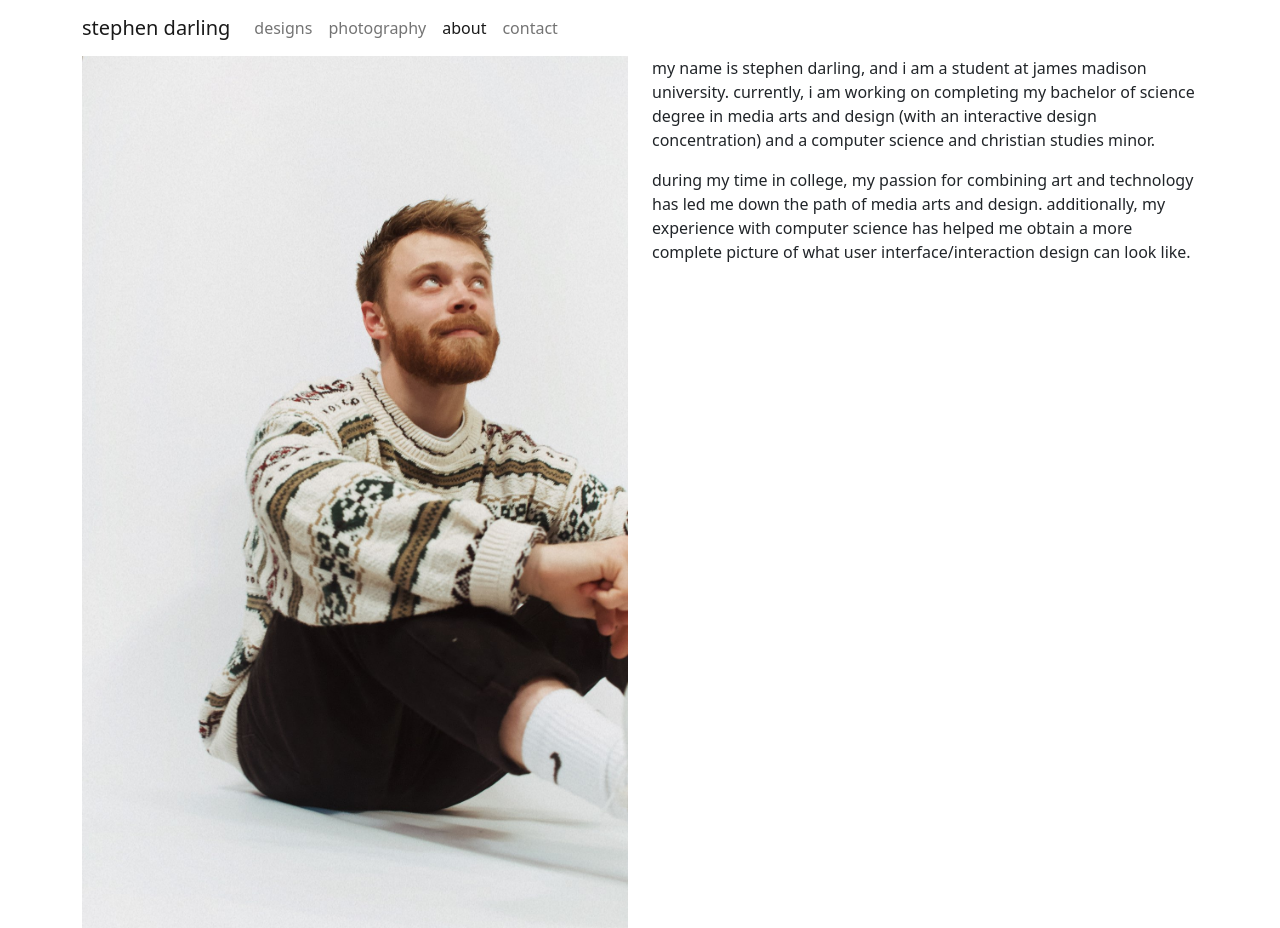
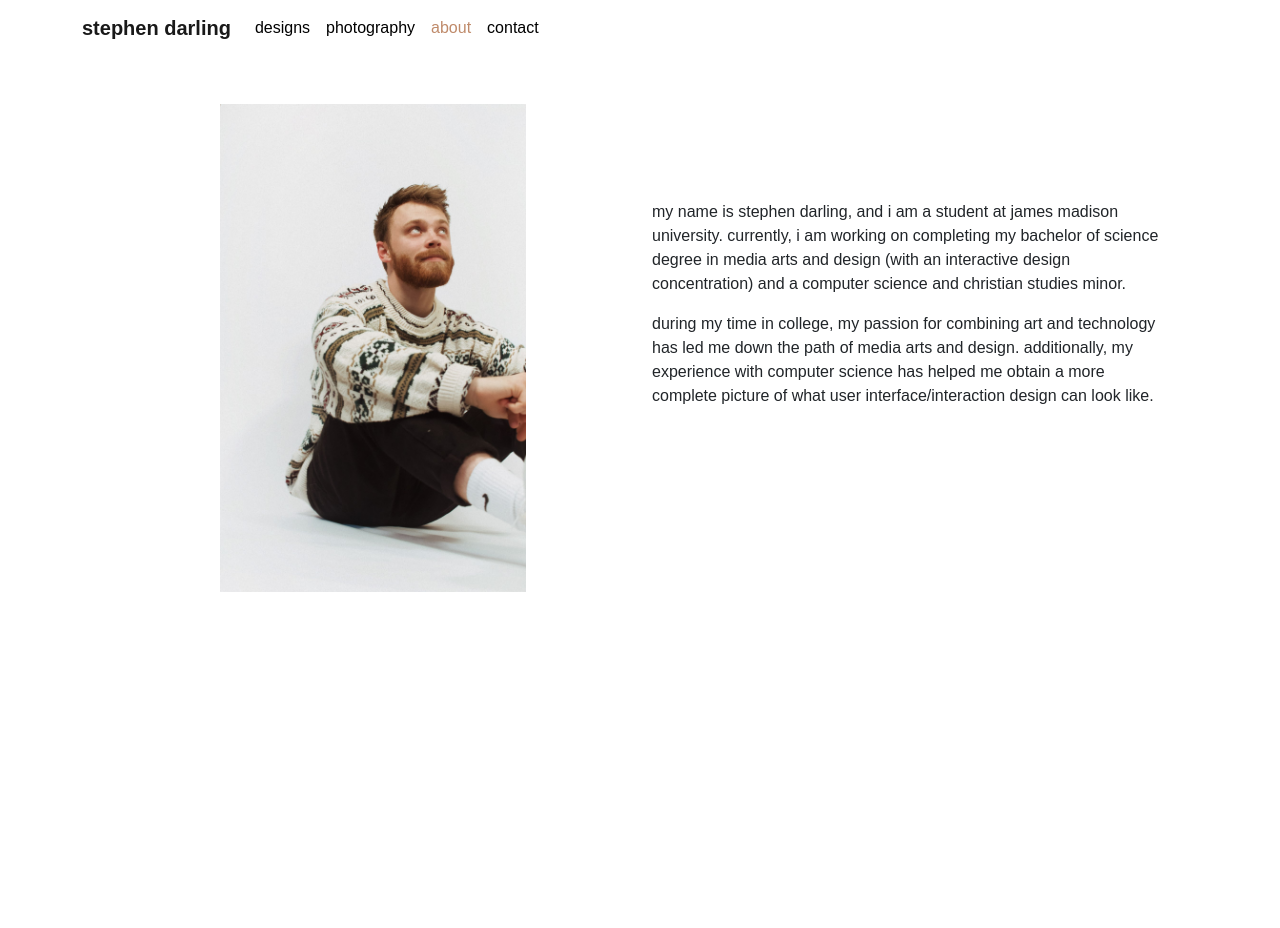
Before and after one commit to darlinsm/Bootstrap-Design-Project, a plain HTML site: page about/about.html in a window 1280 px wide. After the commit the page ends 800 px from the top, so only its background shows below. Drawn offline with nearby package versions, Linux system fonts and the light colour scheme; files whose address does not match are found by name.

Commit message:
ui updates

```diff
--- a/about/about.html
+++ b/about/about.html
@@ -11,7 +11,12 @@
     <!-- Bootstrap v4.4.1 -->
     <link href="../css/bootstrap.min.css" rel="stylesheet" type="text/css" media="screen">
     <link href="../css/custom.css" rel="stylesheet" type="text/css" media="screen">
-
+    <style>
+        img {
+            max-width: 60% !important;
+            height: auto !important;
+        }
+    </style>
 </head>
 
 <body>
@@ -31,13 +36,14 @@
         </nav>
     </div>
 
-    <div class="container">
+    <div class="container p-5">
         <div class="row">
-            <div class="col-6">
+            <div class="col-6 text-center">
                 <img src="images/IMG_20201206_222136.jpg" alt="An image of Stephen Darling">
             </div>
-            <div class="col-6">
-                <p>my name is stephen darling, and i am a student at james madison university. currently, i am working
+            <div class="col-6 mt-5">
+                <p class="mt-5">my name is stephen darling, and i am a student at james madison university. currently, i
+                    am working
                     on completing my bachelor of science degree in media arts and design (with an interactive design
                     concentration) and a computer science and christian studies minor.</p>
                 <p>during my time in college, my passion for combining art and technology has led me down the path of
--- a/css/custom.css
+++ b/css/custom.css
@@ -6,20 +6,48 @@ img {
     height: auto !important;
 }
 
+body {
+    @import url('https://fonts.googleapis.com/css2?family=Nunito+Sans:ital,wght@0,200;0,300;0,400;0,600;0,700;0,800;0,900;1,200;1,300;1,400;1,600;1,700;1,800;1,900&display=swap');
+    @import url('https://fonts.googleapis.com/css2?family=Poppins:ital,wght@0,100;0,200;0,300;0,400;0,500;0,600;0,700;0,800;0,900;1,100;1,200;1,300;1,400;1,500;1,600;1,700;1,800;1,900&display=swap');
+    @import url('https://fonts.googleapis.com/css2?family=Mukta:wght@200;300;400;500;600;700;800&display=swap');
+    /* font-family: 'Poppins', sans-serif; */
+    /* font-family: 'Nunito Sans', sans-serif; */
+    font-family: 'Mukta', sans-serif;
+}
+
+.navbar-brand {
+    font-weight: bold !important;
+}
+
+.nav-link {
+    color: #000 !important;
+}
+
+.nav-link:hover {
+    color: #BF8A6A !important;
+}
+
+.active {
+    color: #BF8A6A !important;
+}
+
 .intro-bg {
     background-color: #eee;
 }
 
 .designs {
-    background: url(/images/IMG_4353.jpg);
+    /* background: url(/images/IMG_4353.jpg); */
+    background-color: red;
 }
 
 .photography {
-    background: url(/images/IMG_4353.jpg);
+    /* background: url(/images/IMG_4353.jpg); */
+    background-color: red;
 }
 
 .contact {
-    background: url(/images/IMG_4353.jpg);
+    /* background: url(/images/IMG_4353.jpg); */
+    background-color: red;
 }
 
 .btn {
```
Also changed, not shown: designs/designs.html (+8 -0 lines), index.html (+6 -3 lines), designs/images/spotify.png (added).
